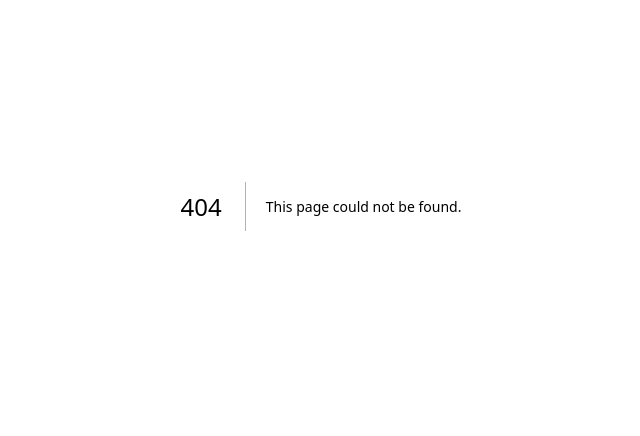
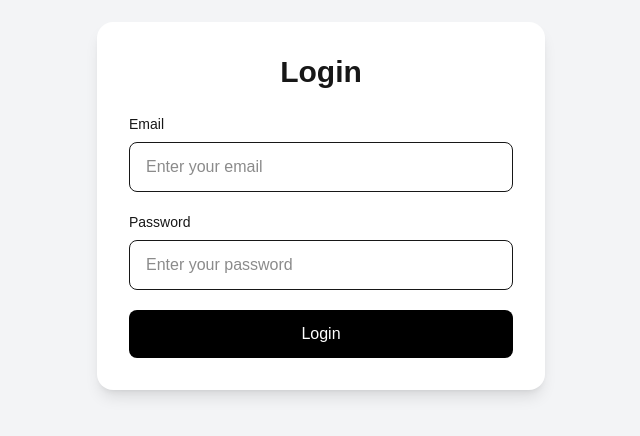
Before and after one commit to mohamadjamal2005/web1final, a Next.js app in the folder frontend/: page /login in a window 1280 px wide. Before the commit this address had no page. Shown: the part 194-630 px from the top of the page, without its empty margins (319-959 px from the left). Built offline with nearby package versions, Linux system fonts and the light colour scheme.

Commit message:
new file added

```diff
--- /dev/null
+++ b/frontend/src/app/dashboard/page.tsx
@@ -0,0 +1,9 @@
+export default function DashboardPage() {
+  return (
+    <main className="min-h-screen p-10">
+      <h1 className="text-4xl font-bold">
+        Dashboard
+      </h1>
+    </main>
+  );
+}
--- /dev/null
+++ b/frontend/src/app/login/page.tsx
@@ -0,0 +1,84 @@
+"use client";
+
+import { useForm } from "react-hook-form";
+import { useRouter } from "next/navigation";
+import { api } from "@/services/api";
+import { toast } from "sonner";
+
+type LoginFormData = {
+  email: string;
+  password: string;
+};
+
+export default function LoginPage() {
+  const router = useRouter();
+
+  const {
+    register,
+    handleSubmit,
+  } = useForm<LoginFormData>();
+
+  const onSubmit = async (data: LoginFormData) => {
+    try {
+      const response = await api.post(
+        "/auth/login",
+        data
+      );
+      toast.success(response.data.message);
+      router.push("/dashboard");
+    } catch (error: any) {
+      toast.error(
+        error.response?.data?.message ||
+        "Something went wrong"
+      );
+    }
+  }
+
+  return (
+    <main className="min-h-screen flex items-center justify-center bg-gray-100">
+      <div className="w-full max-w-md bg-white p-8 rounded-2xl shadow-lg">
+        <h1 className="text-3xl font-bold text-center mb-6">
+          Login
+        </h1>
+
+        <form
+          onSubmit={handleSubmit(onSubmit)}
+          className="space-y-5"
+        >
+          <div>
+            <label className="block mb-2 text-sm font-medium">
+              Email
+            </label>
+
+            <input
+              type="email"
+              placeholder="Enter your email"
+              className="w-full border rounded-lg px-4 py-3 outline-none focus:ring-2 focus:ring-black"
+              {...register("email")}
+            />
+          </div>
+
+          <div>
+            <label className="block mb-2 text-sm font-medium">
+              Password
+            </label>
+
+            <input
+              type="password"
+              placeholder="Enter your password"
+              className="w-full border rounded-lg px-4 py-3 outline-none focus:ring-2 focus:ring-black"
+              {...register("password")}
+            />
+          </div>
+
+          <button
+            type="submit"
+            className="w-full bg-black text-white py-3 rounded-lg hover:opacity-90 transition"
+          >
+            Login
+          </button>
+        </form>
+      </div>
+    </main>
+  );
+}
--- /dev/null
+++ b/frontend/src/services/api.ts
@@ -0,0 +1,6 @@
+import axios from "axios";
+
+export const api = axios.create({
+  baseURL: "http://localhost:5000",
+  withCredentials: true,
+});
```
